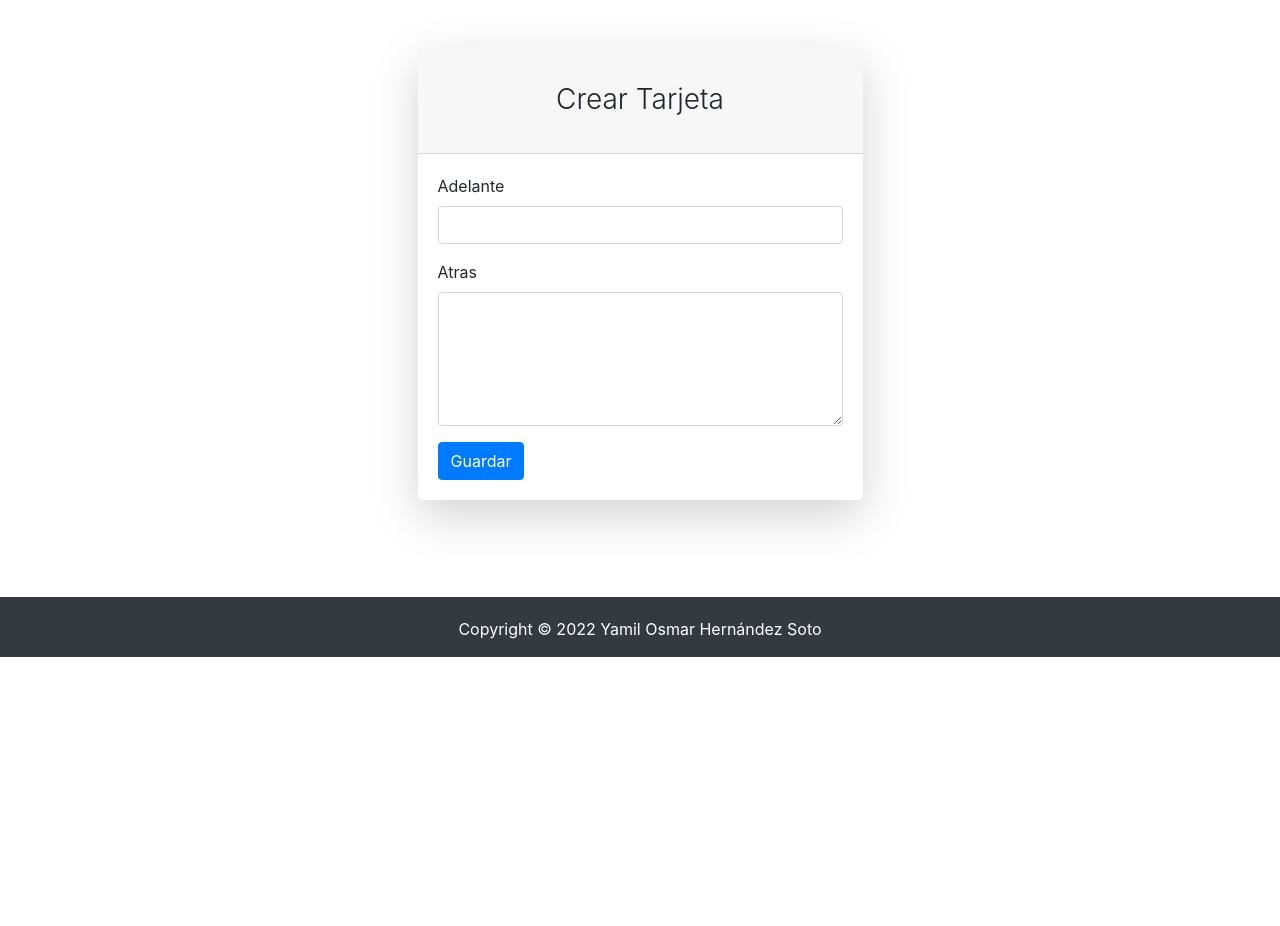
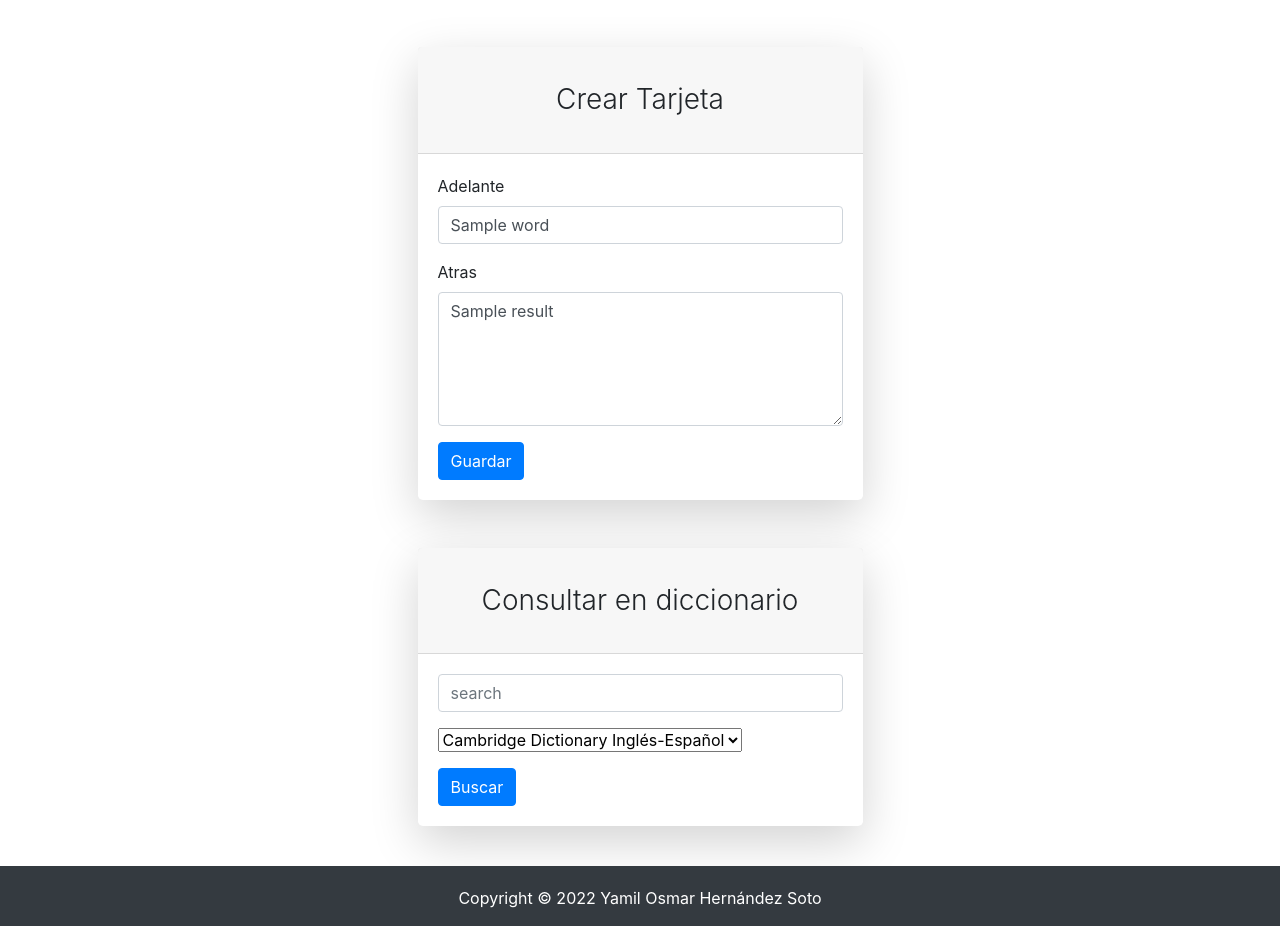
Before and after one commit to YOrHaS/UANE-flashcards, a Flask app: template flashcards/templates/tarjeta/create_card.html in a window 1280 px wide. Shown: the part 143-1069 px from the top of the page. Before the commit the page ends 800 px from the top, so only its background shows below. Run offline with Flask 3, Linux system fonts and the light colour scheme; the template is opened without the code that fills it: most values are stand-ins (such as "Sample title", 1, 10 or a date in 2020).

Commit message:
Update create_card.html

```diff
--- a/flashcards/templates/tarjeta/create_card.html
+++ b/flashcards/templates/tarjeta/create_card.html
@@ -13,30 +13,76 @@
 
 
 
-                    <form method="post">
+                    <form method="post" action="{{ url_for('tarjeta.create_card', id = id) }}">
 
                         <div class="mb-3">
                             <label class="form-label" for="adelante">Adelante</label>
-                            <input  class="form-control"  type="text" name="adelante" id="adelante" required>
+                            <input  class="form-control"  type="text" name="adelante" id="adelante" required value="{{ word }}">
 
                         </div>
 
 
-                       <div class="mb-3">
+                        <div class="mb-3">
                             <label class="form-label"  for="atras">Atras</label>
-                            <textarea  class="form-control"  name="atras" id="atras"  rows="5" cols="33" required></textarea>
+                            <textarea  class="form-control"  type="text" name="atras" id="atras"  rows="5" cols="33" required>{{ result }}
+                            </textarea>
                         </div>
 
 
 
-
-                        <input class="btn btn-primary" type="submit", value="Guardar">
+                        <input class="btn btn-primary" type="submit" value="Guardar">
                     </form>
 
+
+                        <!--
+
+                        <form method="POST" action="{{ url_for('tarjeta.searchdef', id = id) }}">
+                            <input type="search" placeholder="search" name="searched" id="searched">
+                            <button type="submit">Search</button>
+                        </form>
+                        -->
 
                 </div>
             </div>
         </div>
     </div>
 </div>
+
+<div class="container">
+    <div class="row justify-content-center">
+        <div class="col-lg-5">
+            <div class="card shadow-lg border-0 rounded-lg mt-5">
+                    <div class="card-header"><h3 class="text-center font-weight-light my-4">Consultar en diccionario</h3></div>
+                <div   class="card-body">
+
+
+
+                        <form method="POST" action="{{ url_for('tarjeta.searchdef', id = id) }}">
+                            <div class="mb-3">
+                                <input class="form-control" type="search" placeholder="search" name="searched" id="searched">
+                            </div>
+
+                            <div class="mb-3">
+                                <select class="form-select"  aria-label="Default select example" name="diccionario">
+                                            <!-- option tag starts -->
+
+                                                <option value="CDIE">Cambridge Dictionary Inglés-Español</option>
+                                                <option value="CDEI">Cambridge Dictionary Español-Inglés</option>
+                                            <!-- option tag ends -->
+                                </select>
+                            </div>
+
+                            <input class="btn btn-primary" type="submit" value="Buscar">
+                        </form>
+
+
+                    </div>
+
+                </div>
+            </div>
+        </div>
+    </div>
+</div>
+
+
 {% endblock %}
```
